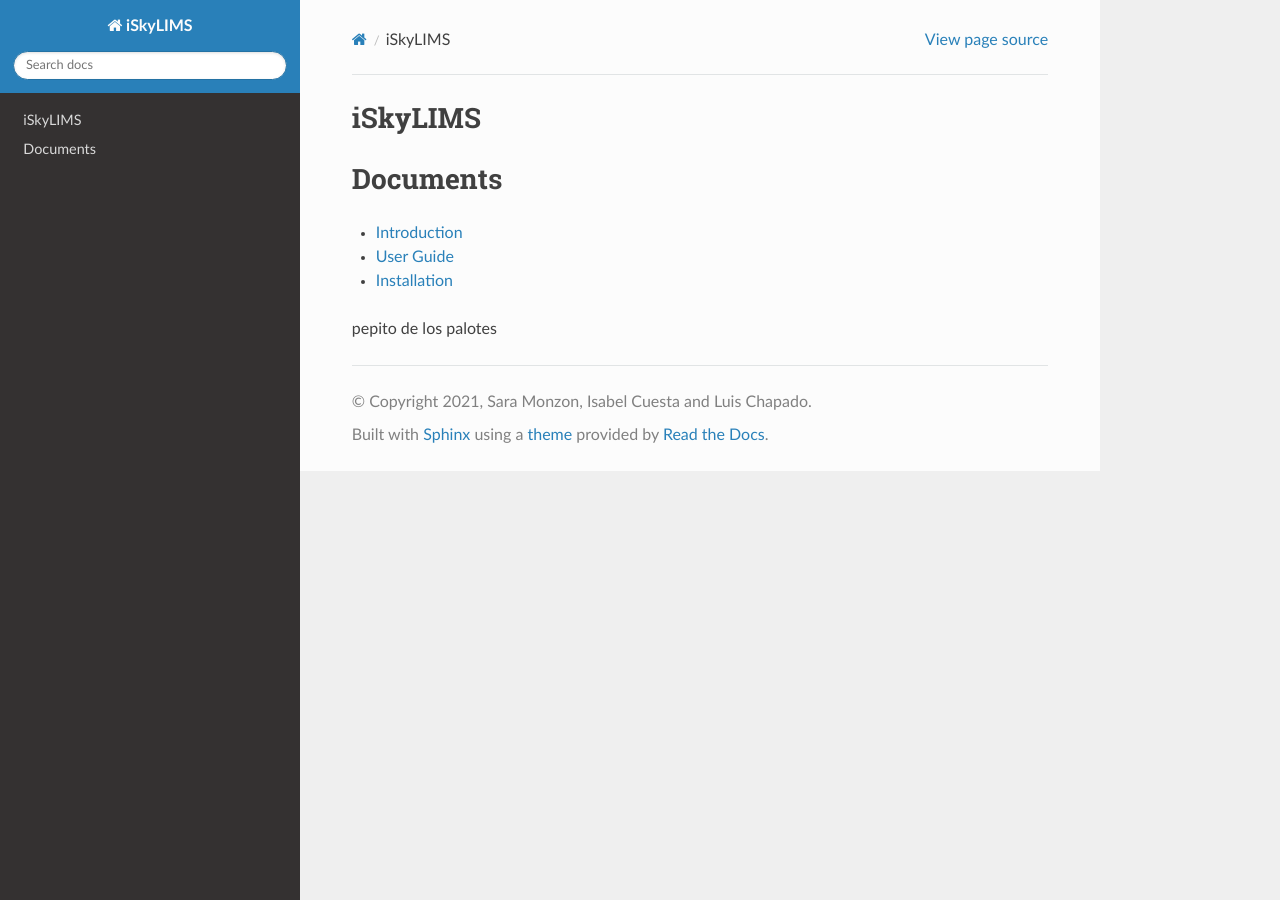
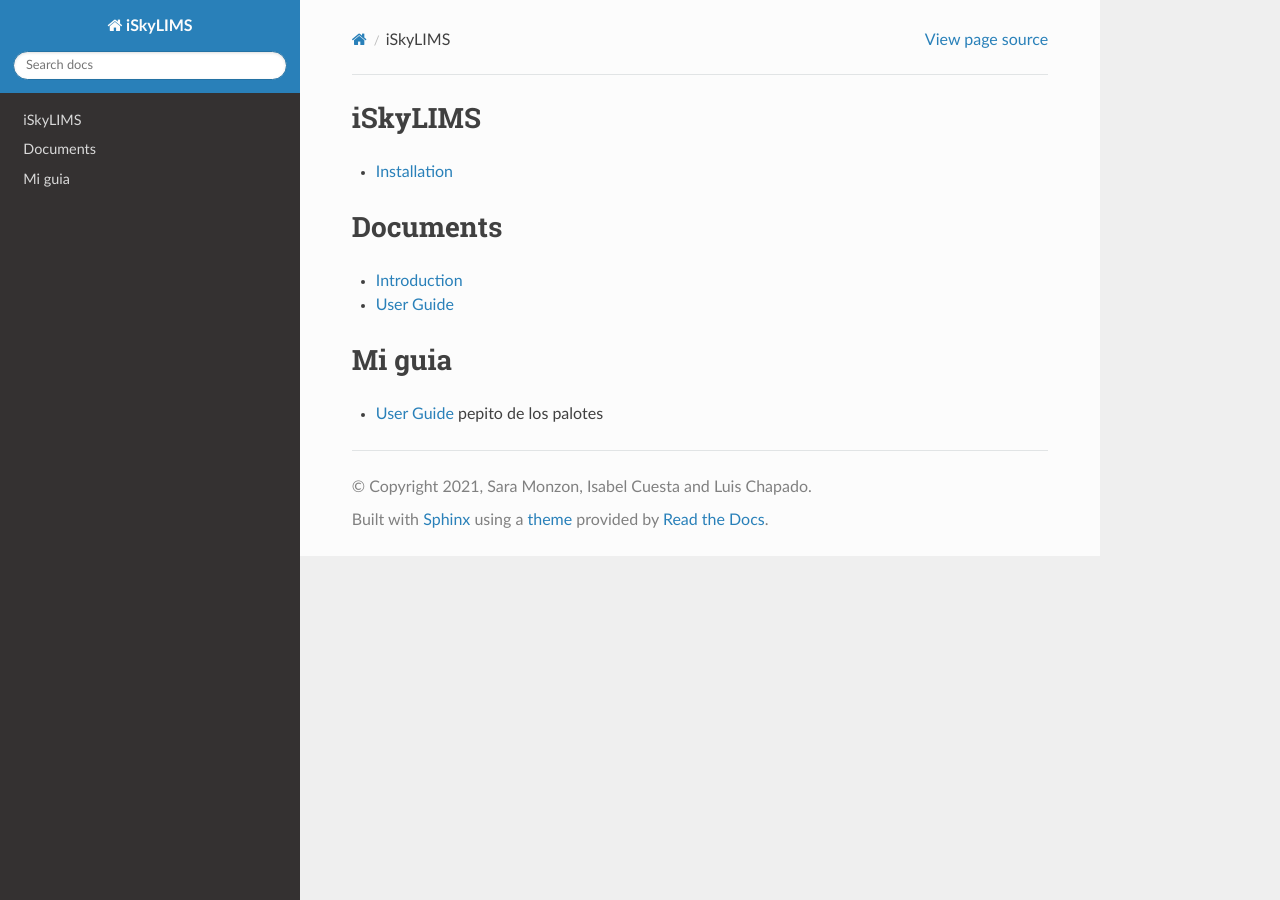
Before and after one commit to luissian/iSkyLIMS_documentation, a Sphinx documentation site: the page built from docs/index.md, in a window 1280 px wide. Built offline with Sphinx 7.4.7 and the Read the Docs theme 2.0.0, drawn with Linux system fonts in a browser that asks for light colours.

Commit message:
Update index.md

```diff
--- a/docs/index.md
+++ b/docs/index.md
@@ -1,11 +1,14 @@
 iSkyLIMS
 ------------
+* [Installation](installation.md)
 
 Documents
 =========
 
 * [Introduction](introduction.md)
 * [User Guide](user_guide.md)
-* [Installation](installation.md)
 
+Mi guia
+========
+* [User Guide](user_guide.md)
 pepito de los palotes
```
